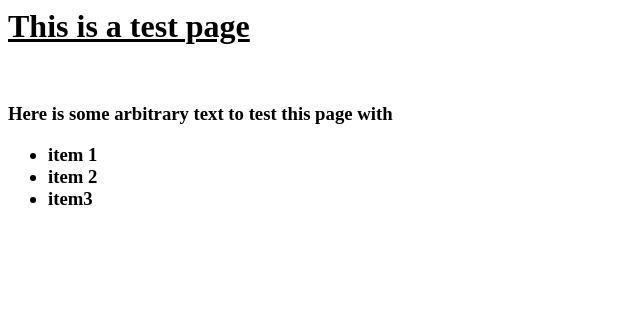
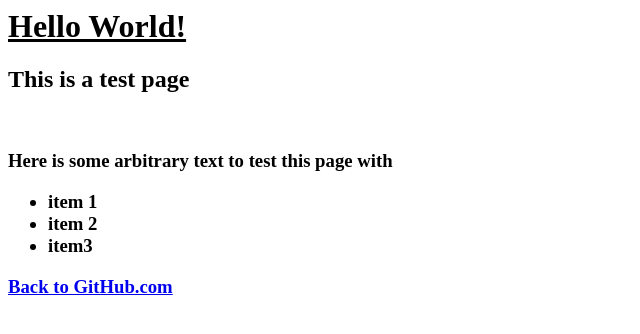
Before and after one commit to Jadedmandarin/TestProject, a plain HTML site: page index.html in a window 1280 px wide. Shown: the whole page, without its empty margins (0-640 px from the left). Drawn offline with Linux system fonts and the light colour scheme.

Commit message:
Update index.html

```diff
--- a/index.html
+++ b/index.html
@@ -1,6 +1,8 @@
 <html>
   <body>
-   <p><h1><b><u>This is a test page</b></u></h1></P>
+
+  <p><h1><b><u>Hello World!</u></b></h1></p>
+   <p><h2><b>This is a test page</b></h2></P>
     <br>
     <h3>Here is some arbitrary text to test this page with<h3>
 
@@ -10,8 +12,9 @@
     <li>item 2</li>
     <li>item3</li>
   </ul>
+</div>
 
-</div>
+<p><a href="https://github.com">Back to GitHub.com</a></p>
 
 
   </body>
```
